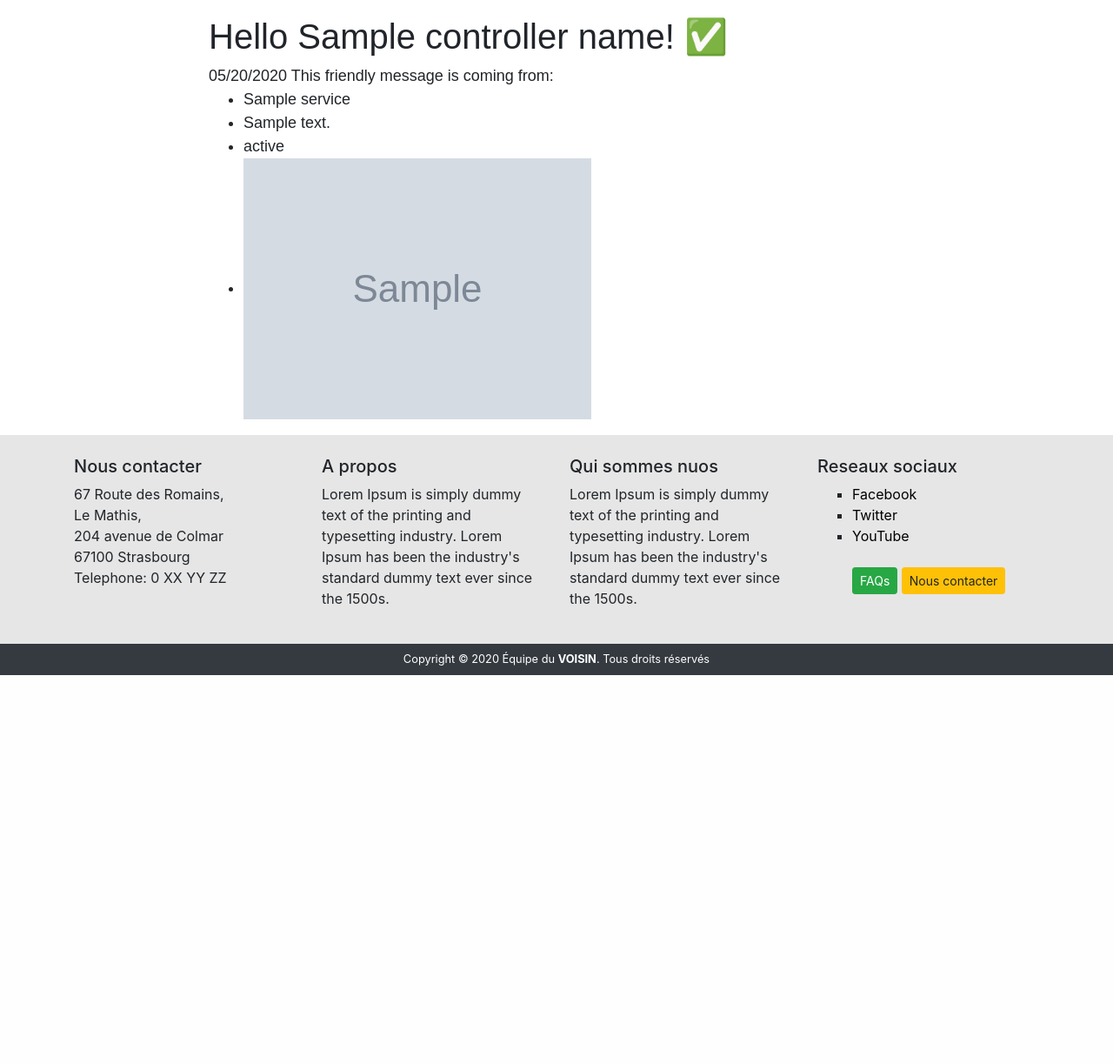
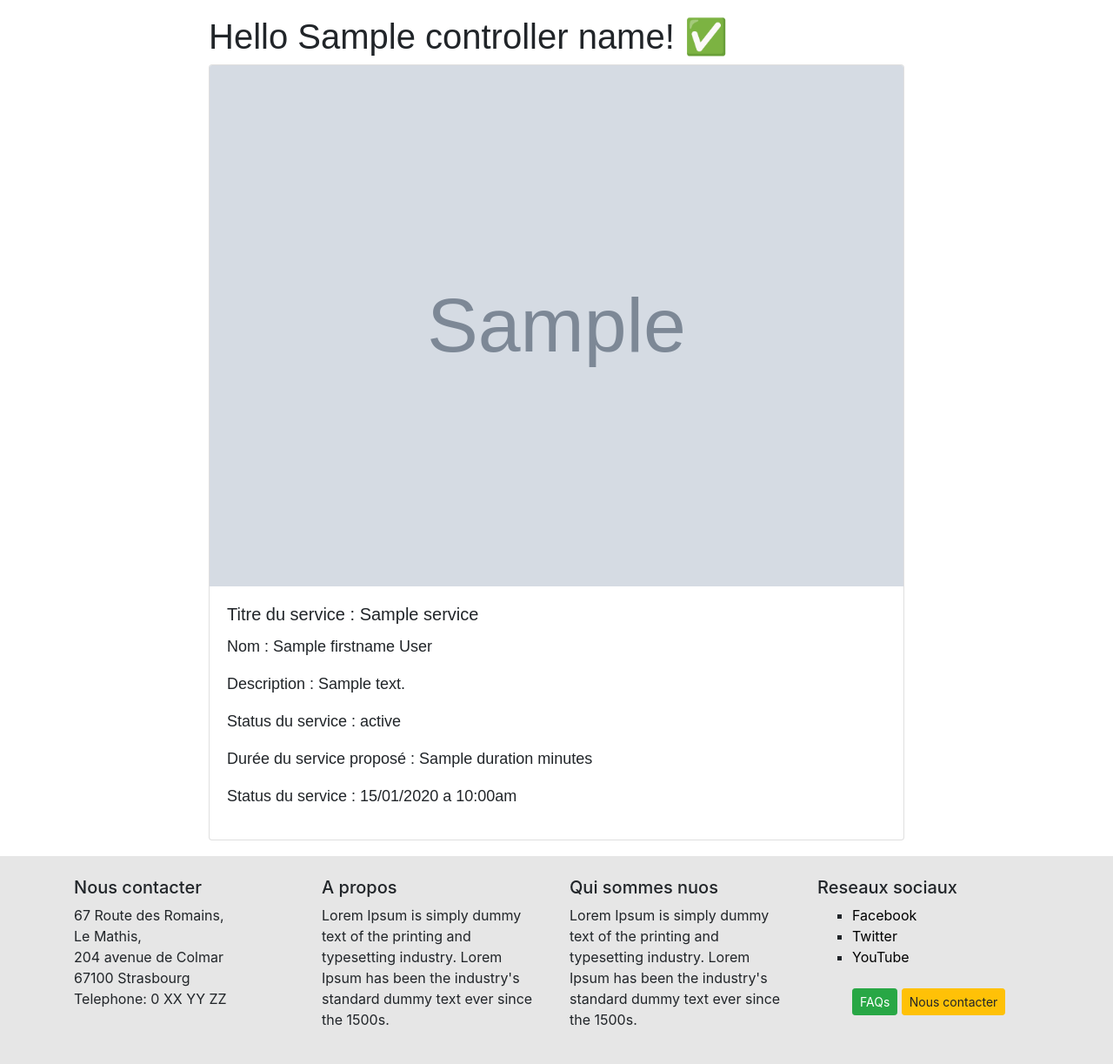
Before and after one commit to WF3Projet-voisins/voisins, a Symfony app: template templates/service/pageService.html.twig in a window 1280 px wide. Shown: the part 57-1280 px from the top of the page at 87% size. Before the commit the page ends 833 px from the top, so only its background shows below. Run offline with Twig, Linux system fonts and the light colour scheme; the template is opened without the code that fills it: most values are stand-ins (such as "Sample title", 1, 10 or a date in 2020); grey boxes marked "Sample" are stand-in pictures; some libraries are stand-ins or nearby versions.

Commit message:
mise a jour services

```diff
--- a/src/DataFixtures/DurationFixtures.php
+++ b/src/DataFixtures/DurationFixtures.php
@@ -30,7 +30,7 @@ class DurationFixtures extends Fixture
 
 
 
-        $manager->flush();
+
 
 
 
--- a/templates/service/pageService.html.twig
+++ b/templates/service/pageService.html.twig
@@ -11,29 +11,24 @@
 <div class="example-wrapper">
     <h1>Hello {{ controller_name }}! ✅</h1>
 
-
-
     {# the contents of this variable are displayed on the web page #}
 
 
 
-    {{ dump(services) }}
-    {{ "now"|date("m/d/Y") }}
 
-    {% for service in services %}
-    This friendly message is coming from:
-    <ul>
-        <li>{{ service.name  }}</li>
-        <li>{{ service.description  }}</li>
-        <li>{{ service.status }}</li>
-        <li><img src="{{ service.image  }}" alt=""></li>
-    </ul>
+      {% for service in services %}
+        <div class="card mb-3">
+            <img src="{{ service.image  }}" class="card-img-top" alt="...">
+            <div class="card-body">
+            <h5 class="card-title">Titre du service : {{ service.name  }}</h5>
 
-
-
-
-    {% endfor %}
-
-
+                    <p>Nom : {{ service.user.firstname }} {{ service.user.lastname }}</p>
+                    <p>Description : {{ service.description  }}</p>
+                    <p>Status du service : {{ service.status }}</p>
+                    <p>Durée du service proposé : {{ service.duration.duration }} minutes</p>
+                    <p>Status du service : {{ service.createdAt|date("d/m/Y \\a\\ g:ia")}}</p>
+            </div>
+        </div>
+      {% endfor %}
 </div>
 {% endblock %}
```
Also changed, not shown: src/Controller/ServiceController.php (+3 -5 lines), src/Form/ServiceType.php (added, +33 -0 lines), templates/security/login.html.twig (+8 -1 lines).
